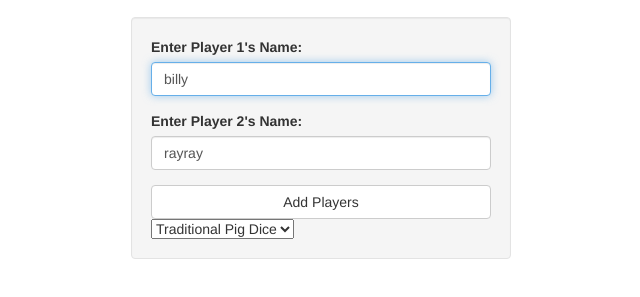
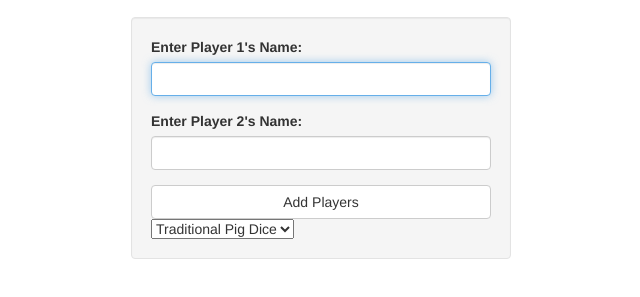
Before and after one commit to wrenchgeek/pig-dice-mkII, a plain HTML site: page index.html in a window 1280 px wide. Shown: the part 153-450 px from the top of the page, without its empty margins (319-959 px from the left). Drawn offline with nearby package versions, Linux system fonts and the light colour scheme.

Commit message:
removed/replaced commented out sections used for testing

```diff
--- a/index.html
+++ b/index.html
@@ -20,13 +20,11 @@
             <form id="add-players">
               <div class="form-group">
                 <label for="player-1-name">Enter Player 1's Name:</label>
-                <!-- <input class="form-control" id="player-1-name" type="text" required autofocus> -->
-                <input class="form-control" id="player-1-name" type="text" value="billy" maxlength="23" required autofocus>
+                <input class="form-control" id="player-1-name" type="text" required autofocus>
               </div>
               <div class="form-group">
                 <label for="player-2-name">Enter Player 2's Name:</label>
-                <!-- <input class="form-control" id="player-2-name" type="text" required> -->
-                <input class="form-control" id="player-2-name" type="text" value="rayray" maxlength="23" required>
+                <input class="form-control" id="player-2-name" type="text" required>
               </div>
               <button type="submit" class="btn btn-default stretch">Add Players</button>
               <select id="variation">
--- a/js/scripts.js
+++ b/js/scripts.js
@@ -32,7 +32,7 @@ function getRandomPlayer(playerOne, playerTwo) {
   var randomPlayer = players[Math.round(Math.random())];
   $("#current-player").text(randomPlayer.name);
   return randomPlayer;
-  // return players[Math.round(Math.random())];
+
 }
 
 function switchCurrentPlayer() {
@@ -167,8 +167,6 @@ $(function() {
     playerOne = new Player(playerOneName);
     playerTwo = new Player(playerTwoName);
 
-    // updateTextOnPage(".player-1-name", playerOne.name + "'s score: ");
-    // updateTextOnPage(".player-2-name", playerTwo.name + "'s score: ");
     updateTextOnPage(".player-1-name", playerOne.name + "'s");
     updateTextOnPage(".player-2-name", playerTwo.name + "'s");
 
@@ -274,5 +272,4 @@ $(function() {
     }
     switchCurrentPlayer();
   });
-
 });
```
